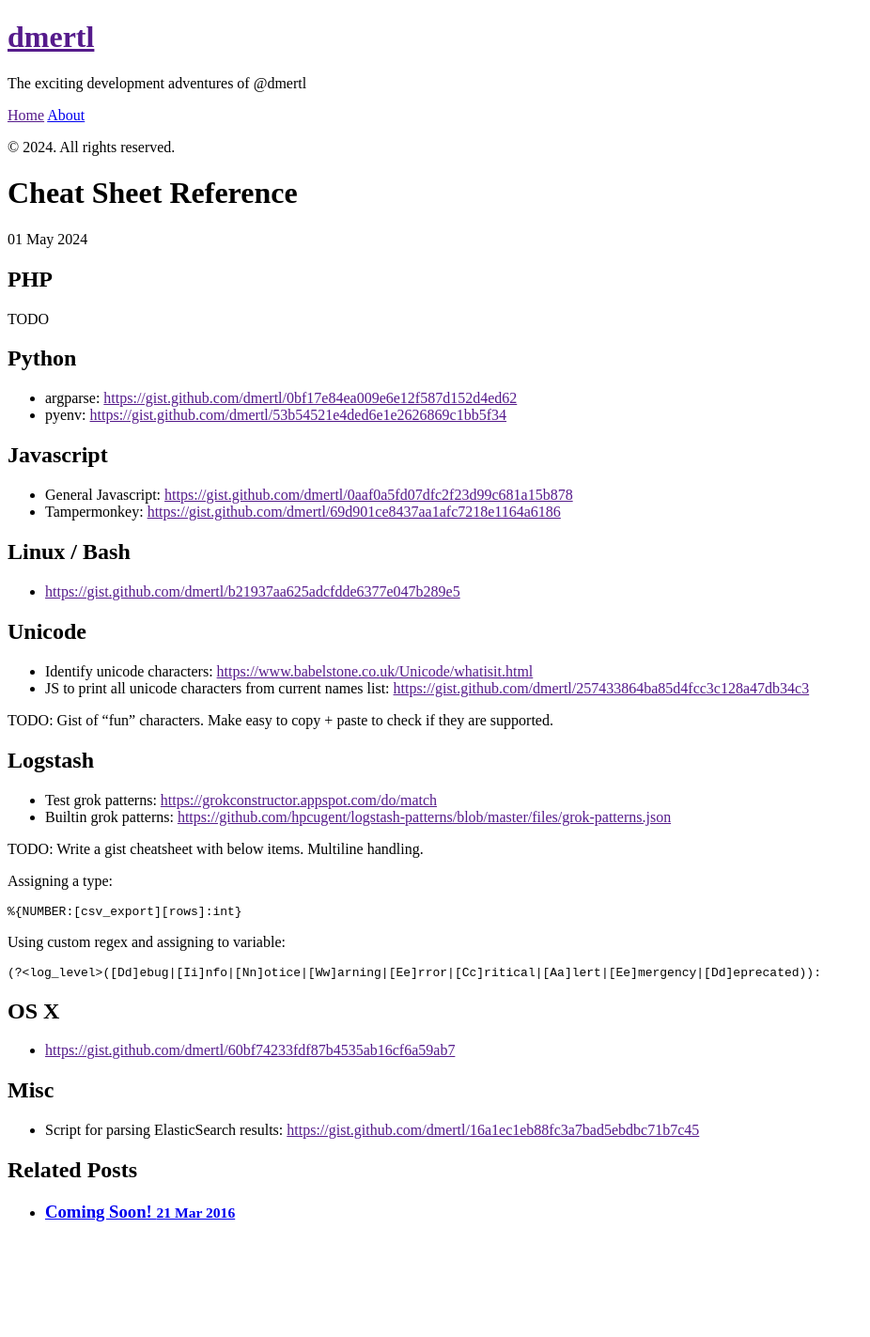
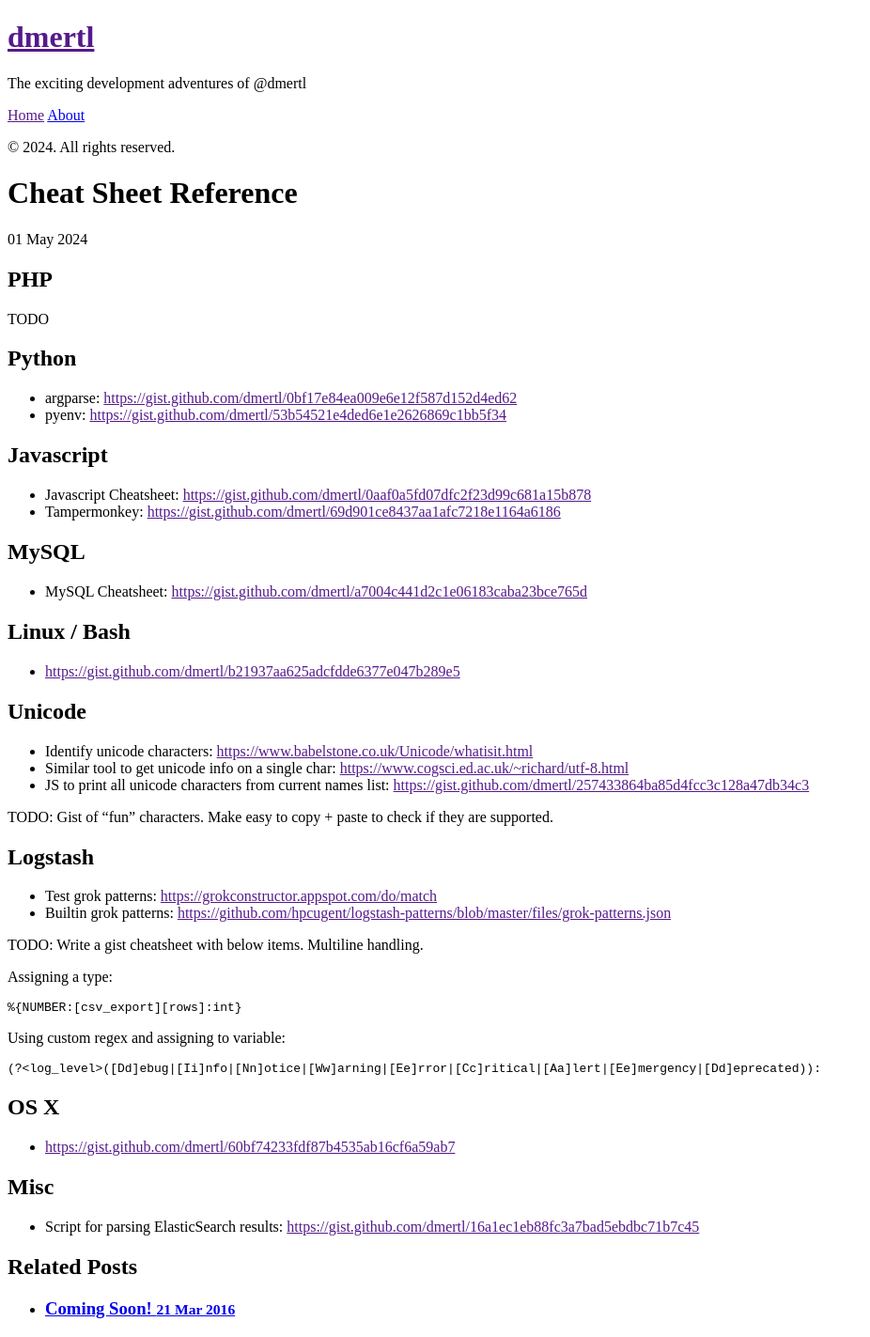
Before and after one commit to dmertl/dmertl.github.io, a Jekyll site: the page built from _posts/2024-05-01-cheat-sheet-reference.markdown, in a window 1280 px wide. Shown: the whole page at 94% size, without its empty margins (0-926 px from the left). Built offline with Jekyll 4.4.1, drawn with Linux system fonts in a browser that asks for light colours; before the commit the page ends 1320 px from its top, so only the background shows below that.

Commit message:
Adding mysql cheatsheet

```diff
--- a/_posts/2024-05-01-cheat-sheet-reference.markdown
+++ b/_posts/2024-05-01-cheat-sheet-reference.markdown
@@ -17,8 +17,12 @@ TODO
 
 ## Javascript
 
-- General Javascript: [https://gist.github.com/dmertl/0aaf0a5fd07dfc2f23d99c681a15b878]()
+- Javascript Cheatsheet: [https://gist.github.com/dmertl/0aaf0a5fd07dfc2f23d99c681a15b878]()
 - Tampermonkey: [https://gist.github.com/dmertl/69d901ce8437aa1afc7218e1164a6186]()
+
+## MySQL
+
+- MySQL Cheatsheet: [https://gist.github.com/dmertl/a7004c441d2c1e06183caba23bce765d]()
 
 ## Linux / Bash
 
@@ -27,6 +31,7 @@ TODO
 ## Unicode
 
 - Identify unicode characters: [https://www.babelstone.co.uk/Unicode/whatisit.html]()
+- Similar tool to get unicode info on a single char: [https://www.cogsci.ed.ac.uk/~richard/utf-8.html]()
 - JS to print all unicode characters from current names list: [https://gist.github.com/dmertl/257433864ba85d4fcc3c128a47db34c3]()
 
 TODO: Gist of "fun" characters. Make easy to copy + paste to check if they are supported.
```
